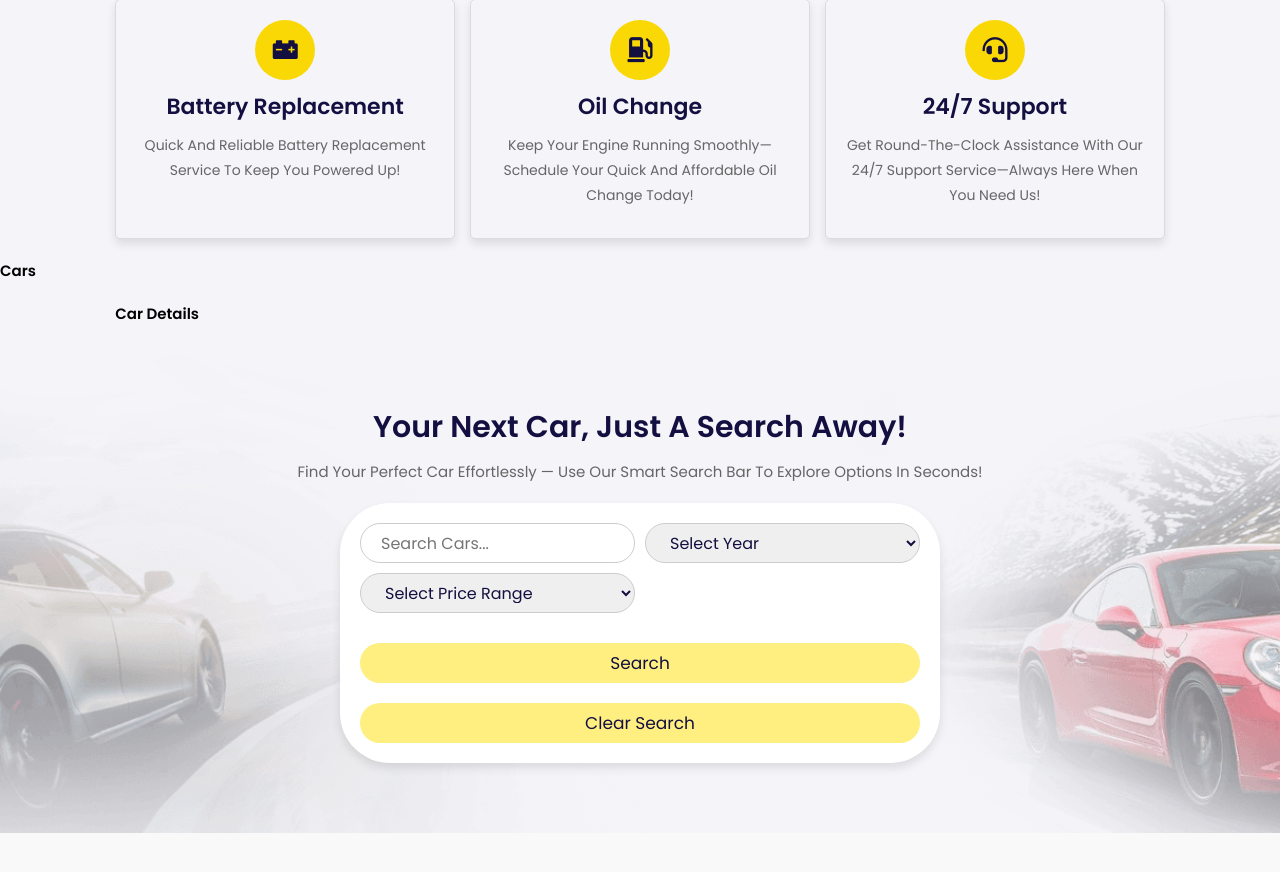
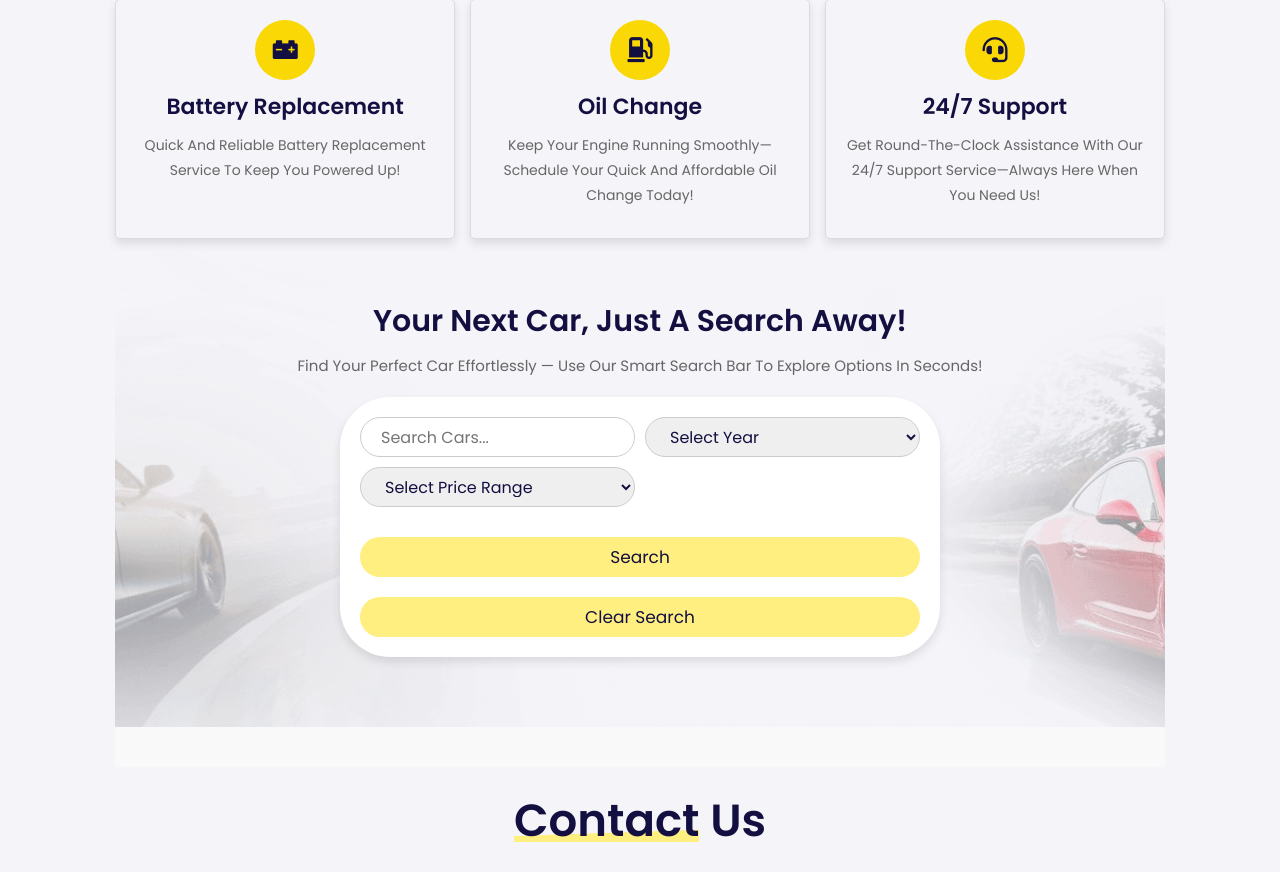
Before and after one commit to A00313/Database-Managment, a Flask app: page / in a window 1280 px wide. Shown: the part 1202-2074 px from the top of the page. Run offline with Flask 3, Linux system fonts and the light colour scheme.

Commit message:
Fix explore car button

```diff
--- a/templates/index.html
+++ b/templates/index.html
@@ -49,7 +49,7 @@
 
     <img data-speed="5" class="home-parallax" src="/static/image/home-img.png" alt="">
 
-    <a data-speed="7" href="#" class="btn home-parallax">explore cars</a>
+    <a data-speed="7" href="/cars" class="btn home-parallax">explore cars</a>
 
 </section>
 
@@ -132,18 +132,6 @@
         </div>
 
     </div>
-
-</section>
-
-<div id="cars" class="section">
-    <h2>Cars</h2>
-    <div id="cars-data" class="data"></div>
-</div>
-<!-- Car Details Section -->
-<section id="car-details-section" class="section">
-    <h2>Car Details</h2>
-    <div id="car-details"></div>
-</section>
 
 <section class="newsletter" id="newsletter">
 
```
Also changed, not shown: example.db.
